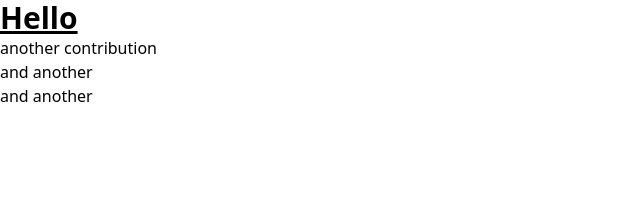
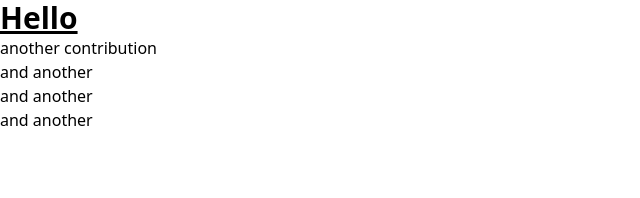
Before and after one commit to rudrakshSoni-dev/prompt-bank, a Next.js app: page / in a window 1280 px wide. Shown: the top 198 px of the page, without its empty margins (0-640 px from the left). Built offline with nearby package versions, Linux system fonts and the light colour scheme.

Commit message:
new Commit

```diff
--- a/src/app/page.js
+++ b/src/app/page.js
@@ -9,6 +9,7 @@ export default function Home() {
     <h2>another contribution</h2>
     <h3>and another</h3>
     <h4>and another</h4>
+    <h5>and another</h5>
   </>
 
   )
```
